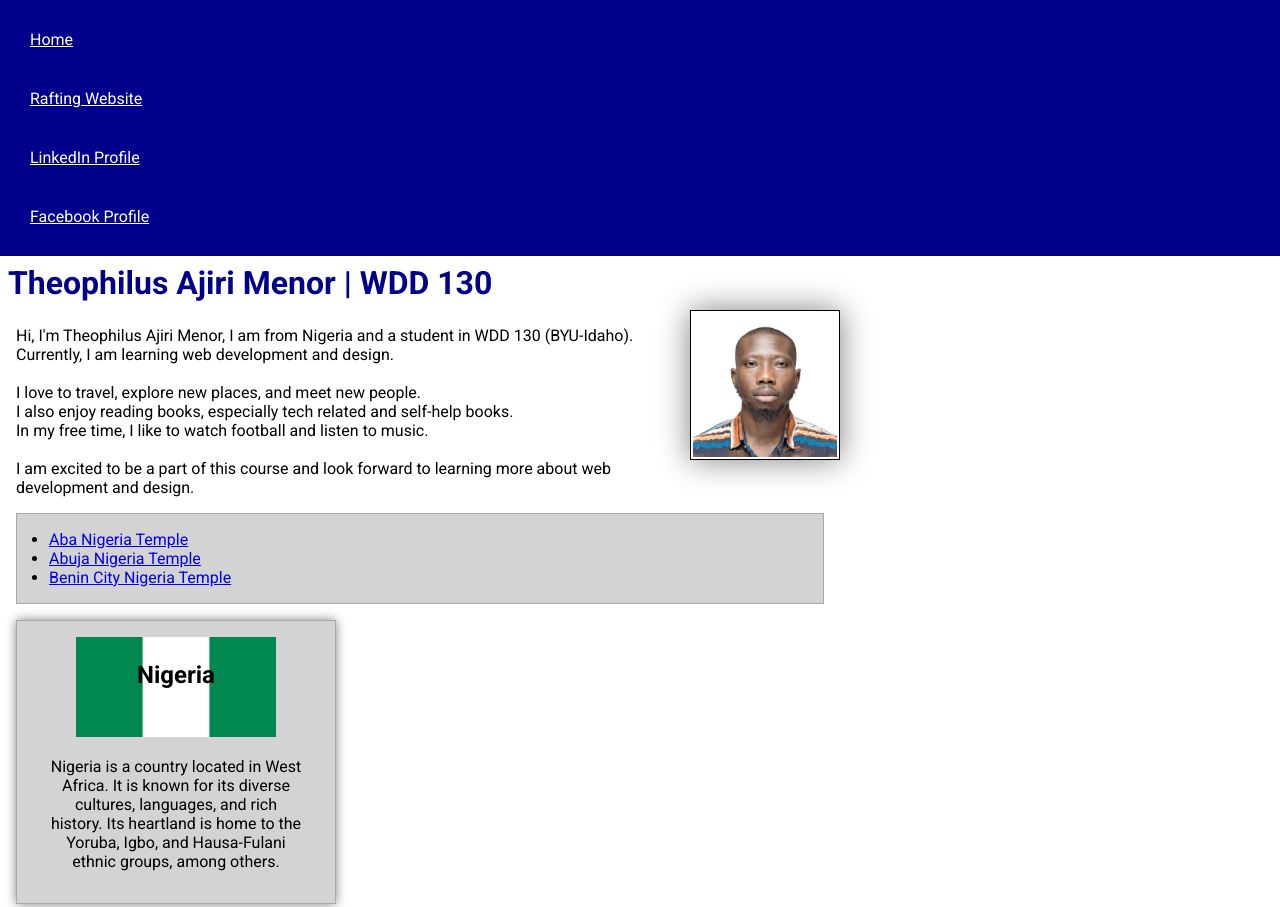
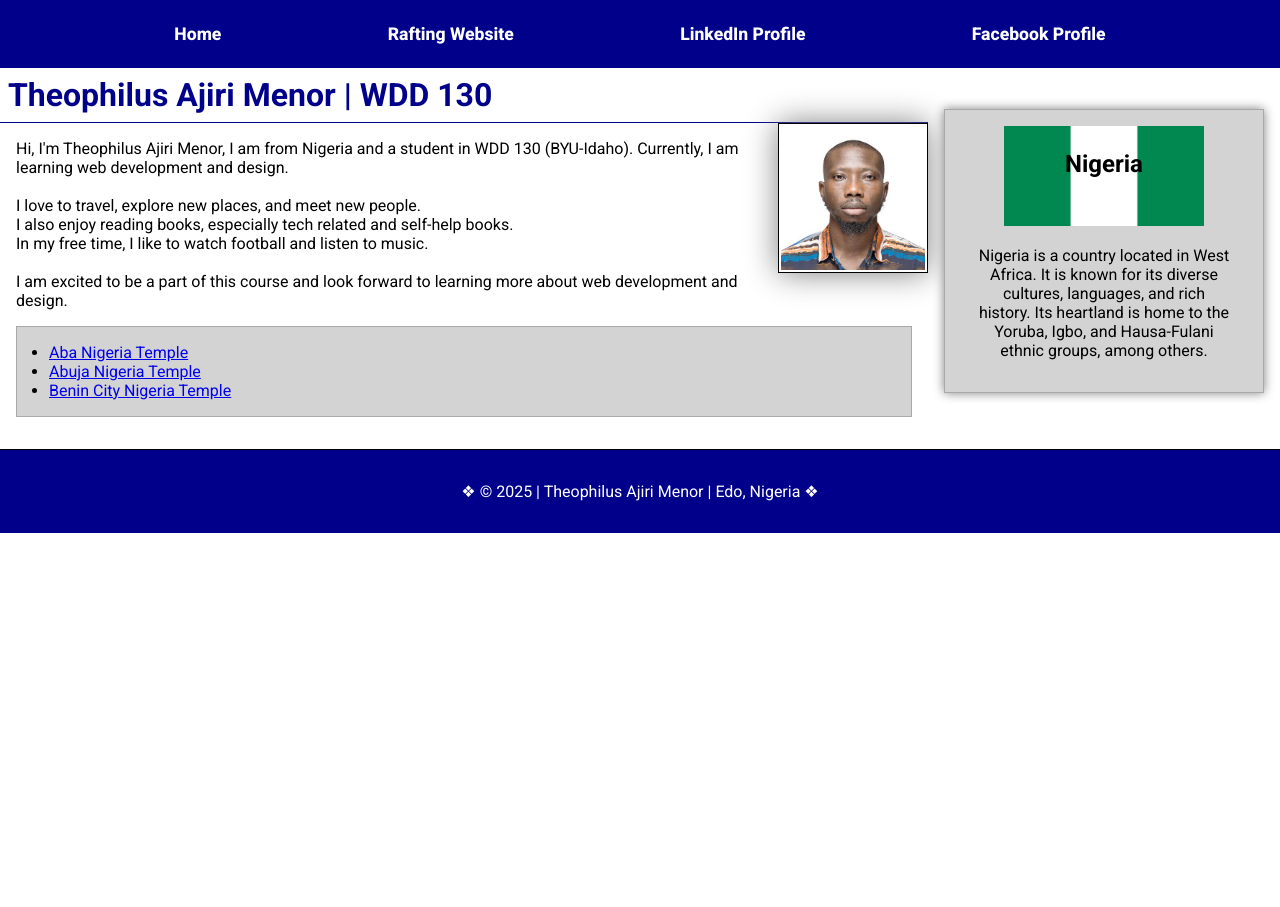
Before and after one commit to Menor25/wdd130, a plain HTML site: page index.html in a window 1280 px wide. Shown: the top 907 px of the page. After the commit the page ends 800 px from the top, so only its background shows below. Drawn offline with Linux system fonts and the light colour scheme.

Commit message:
Enhanced the home page

```diff
--- a/index.html
+++ b/index.html
@@ -24,6 +24,7 @@
             <a href="https://facebook.com" target="_blank">Facebook Profile</a>
         </nav>
     </header>
+    <div class="grid">
         <main>
             <h1>Theophilus Ajiri Menor | WDD 130</h1>
             <img src="images/profile.jpeg" alt="Theophilus Ajiri Menor" width="200">
@@ -54,6 +55,7 @@
             <p>Nigeria is a country located in West Africa. It is known for its diverse cultures, languages, and rich
                 history. Its heartland is home to the Yoruba, Igbo, and Hausa-Fulani ethnic groups, among others.</p>
         </aside>
+    </div>
     <footer>
         <p>&#10070; &copy; 2025 | Theophilus Ajiri Menor | Edo, Nigeria &#10070;</p>
     </footer>
--- a/styles/styles.css
+++ b/styles/styles.css
@@ -8,27 +8,43 @@ body {
     font-family: Roboto, sans-serif, Arial;
 }
 :root {
-    --padding: 10px;
+    --padding: 1rem;
     --background-color: darkblue;
     --primary-text-color: white;
     --secondary-text-color: black;
 }
 
+header, footer, .grid {
+    max-width: 840;
+    margin: 0 auto;
+}
 nav {
     background-color: var(--background-color);
     padding: var(--padding);
+    display: flex;
+    justify-content: space-evenly;
+    align-items: center;
 }
 nav a {
+    text-decoration: none;
     color: var(--primary-text-color);
     display: block;
-    padding: 20px;
+    padding: .5rem;
+    font-size: 1.1rem;
+    font-weight: 800;
 }
 
 h1 {
     color: var(--background-color);
     padding: .5rem;
+    border-bottom: 1px solid var(--background-color);
 }
 
+.grid {
+    display: grid;
+    grid-template-columns: 3fr 1fr;
+    align-items: center;
+}
 main img {
     width: 150px;
     height: auto;
@@ -42,9 +58,6 @@ p {
     margin: 1rem;
 }
 
-main {
-    max-width: 840px;;
-}
 aside {
     position: relative;
     width: 20rem;
--- a/week04/styles/layout-exercises.css
+++ b/week04/styles/layout-exercises.css
@@ -24,17 +24,25 @@ div {
 .flex {
     background-color: #aba;
     /* write declarations here */
+    display: flex;
+    justify-content: center;
+    align-items: center;
 
 }
 
 .grid {
     background-color: #abb;
     /* enter declarations here */
+    display: grid;
+    place-items: center;
 
 }
 
 .container2 {
     /* write declarations here */
+    display: flex;
+    flex-wrap: wrap;
+    justify-content: space-around;
 
 }
 
@@ -45,11 +53,14 @@ div {
 
 .container3 {
     /* write declarations here */
+    display: grid;
+    grid-template-columns: 1fr 1fr 1fr;
 
 }
 
 .columns-3 {
     /* write declaration here */
+    grid-column: 1/4;
 
 }
 
```
Lines whose indentation alone changed are shown as unchanged.
